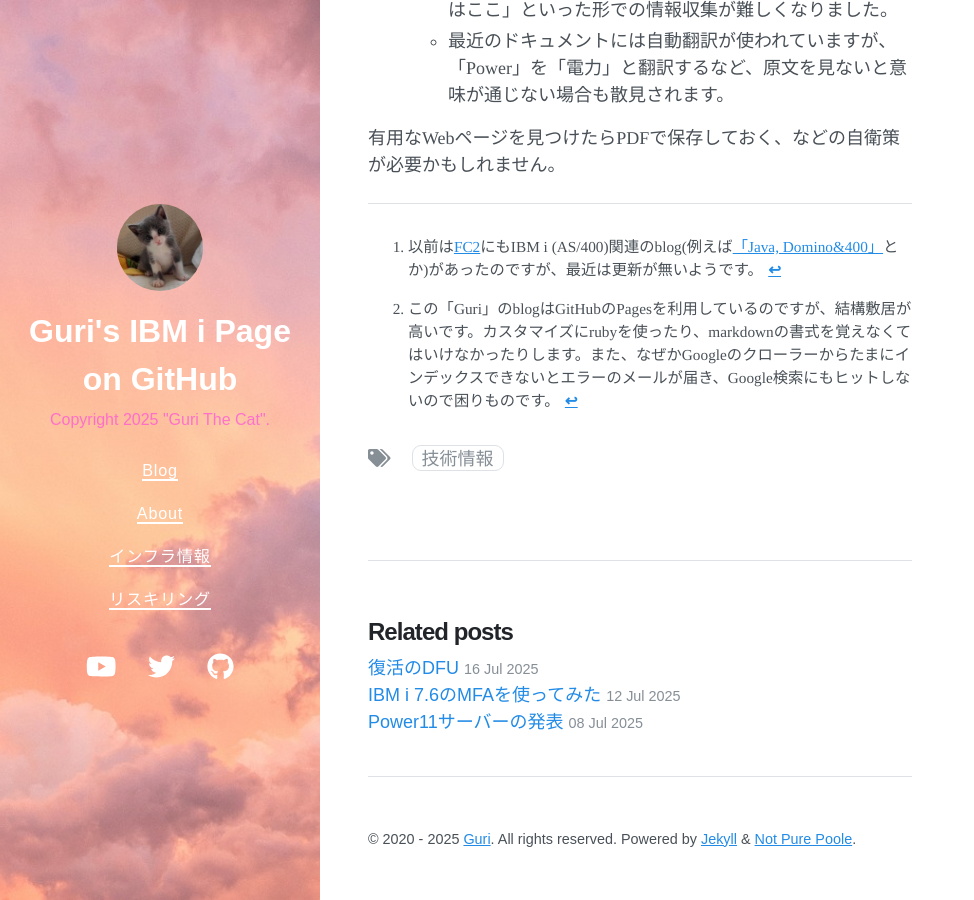
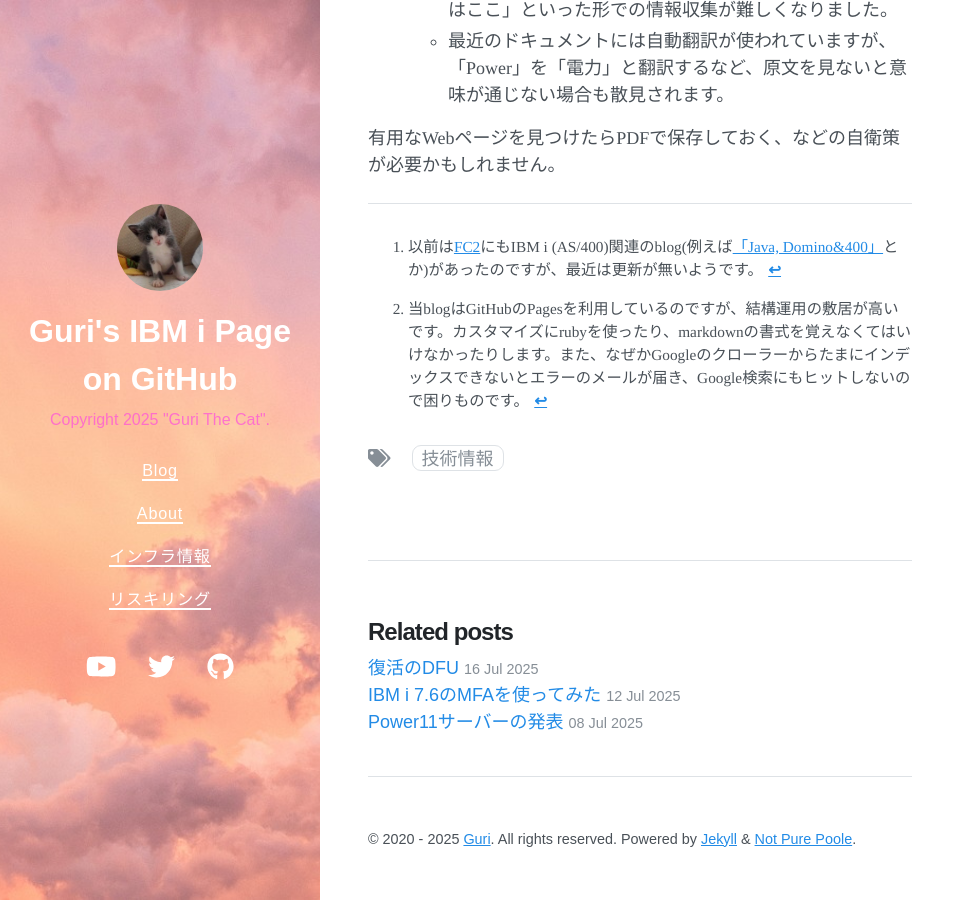
Before and after one commit to GuriCat/GuriPages, a Jekyll site: the page built from _posts/2025-07-21-日本IBM発の技術情報.markdown, in a window 1280 px wide and 900 px high, scrolled down 1702 px. Shown: the whole window, without its empty margins (0-974 px from the left). Built offline with Jekyll 4.4.1, drawn with Linux system fonts in a browser that asks for light colours; nearby versions of some CDN libraries; a script that is not in the unit is left out.

Commit message:
Update 2025-07-21-日本IBM発の技術情報.markdown

```diff
--- a/_posts/2025-07-21-日本IBM発の技術情報.markdown
+++ b/_posts/2025-07-21-日本IBM発の技術情報.markdown
@@ -20,7 +20,7 @@
 最近はQuiita[^1]やGitHub[^2]で情報提供しているIBM関連の方も増えてきました。
 
 [^1]: 以前は[FC2](https://fc2.com/ja/){:target="_blank"}にもIBM i (AS/400)関連のblog(例えば[「Java, Domino&400」](http://jd400.web.fc2.com/){:target="_blank"}とか)があったのですが、最近は更新が無いようです。
-[^2]: この「Guri」のblogはGitHubのPagesを利用しているのですが、結構敷居が高いです。カスタマイズにrubyを使ったり、markdownの書式を覚えなくてはいけなかったりします。また、なぜかGoogleのクローラーからたまにインデックスできないとエラーのメールが届き、Google検索にもヒットしないので困りものです。
+[^2]: 当blogはGitHubのPagesを利用しているのですが、結構運用の敷居が高いです。カスタマイズにrubyを使ったり、markdownの書式を覚えなくてはいけなかったりします。また、なぜかGoogleのクローラーからたまにインデックスできないとエラーのメールが届き、Google検索にもヒットしないので困りものです。
 
 - [PowerVS IBM i 日記](https://qiita.com/6onoda/items/f146c78c0c1bbe905a42){:target="_blank"}：[小野田安宏さん](https://iworldweb.info/column/product/20230202_qiita_powervs){:target="_blank"}のblog。しばらく更新が無いようですが、[All About ACS: IBM i Access Client Solutionsのすべて](https://qiita.com/6onoda/items/2dc925586d8d3b8644f2){:target="_blank"}も同じ方
 - [IBM i 全般](https://qiita.com/gomAnomalocaris/items/6669728f368e87c2d75e){:target="_blank"}：Mikio Sasakiさんのblog。記事数が681件とすごいです。幅広いジャンルをカバーしており、更新も多め
```
